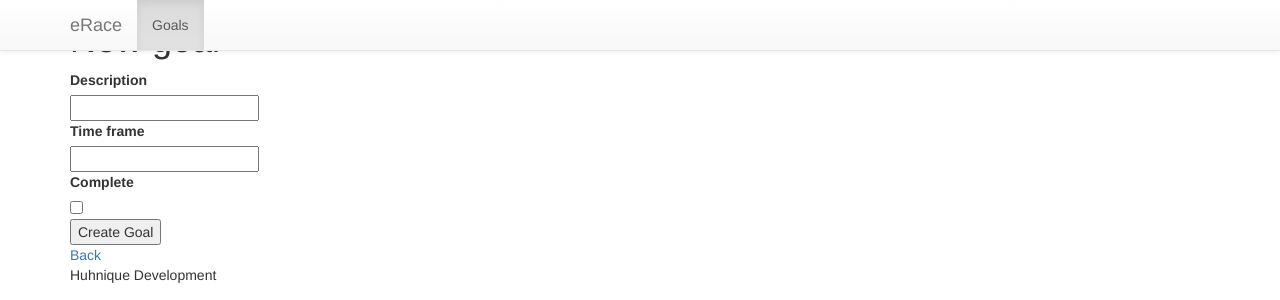
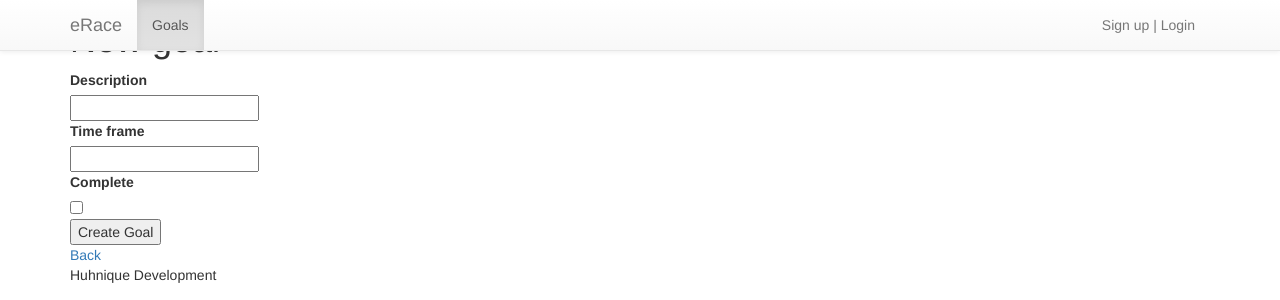
Before and after one commit to huhnytunes/eRace, a Rails app: page /goals/new in a window 1280 px wide. Shown: the top 300 px of the page. Run offline with Rails 7, Linux system fonts and the light colour scheme; some libraries are stand-ins or nearby versions.

Commit message:
adds user authentication to homepage

```diff
--- a/app/views/layouts/application.html.erb
+++ b/app/views/layouts/application.html.erb
@@ -25,6 +25,15 @@
       <ul class="nav navbar-nav">
         <li class="active"><a href="/ideas">Goals</a></li>
       </ul>
+      <p class="navbar-text pull-right">
+      <% if user_signed_in? %>
+        Logged in as <strong><%= current_user.email %></strong>.
+        <%= link_to 'Edit profile', edit_user_registration_path, :class => 'navbar-link' %> |
+        <%= link_to "Logout", destroy_user_session_path, method: :delete, :class => 'navbar-link'  %>
+      <% else %>
+        <%= link_to "Sign up", new_user_registration_path, :class => 'navbar-link'  %> |
+        <%= link_to "Login", new_user_session_path, :class => 'navbar-link'  %>
+      <% end %>
     </div>
   </div>
 </nav>
```
